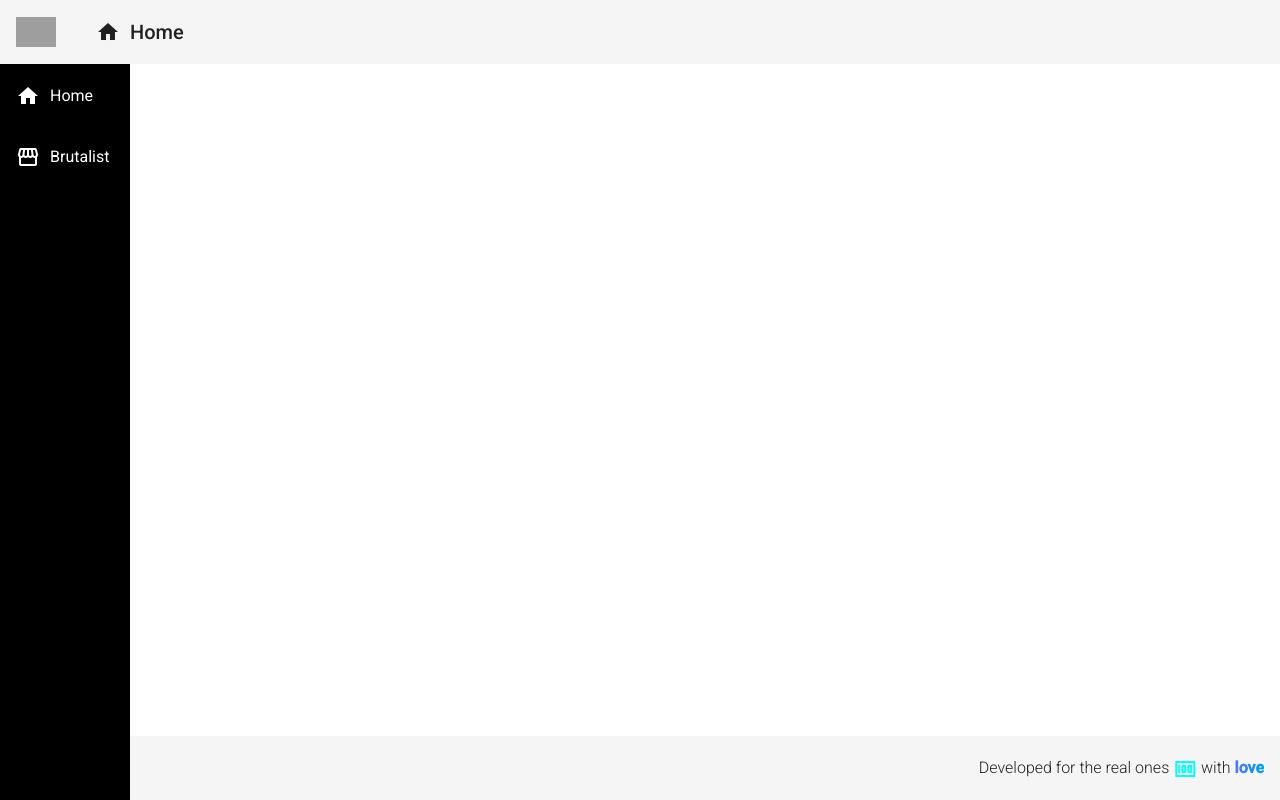
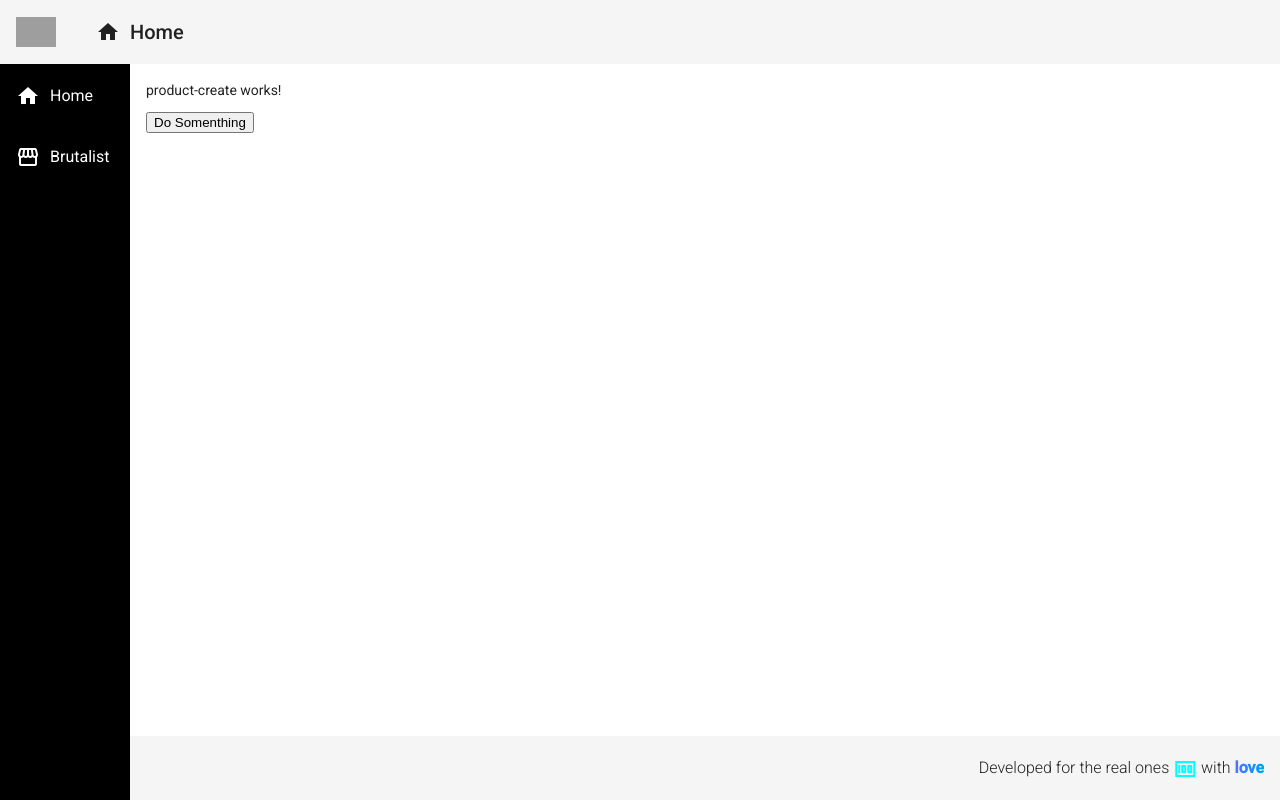
Before and after one commit to rakkuia/angularLearn, an Angular app in the folder 1_CRUD_ANGULAR/frontend/: page /brutalist/create in a window 1280 px wide. Before the commit this address led to /. Built offline with nearby package versions, Linux system fonts and the light colour scheme; grey boxes are pictures that could not be loaded.

Commit message:
bindings

```diff
--- a/1_CRUD_ANGULAR/frontend/src/app/app.module.ts
+++ b/1_CRUD_ANGULAR/frontend/src/app/app.module.ts
@@ -17,6 +17,7 @@
 import { ProductCrudComponent } from './views/product-crud/product-crud.component';
 import { BlueDirective } from './directives/blue.directive';
 import { ForDirective } from './directives/for.directive';
+import { ProductCreateComponent } from './components/product/product-create/product-create.component';
 
 @NgModule({
   declarations: [
@@ -28,6 +29,7 @@
     ProductCrudComponent,
     BlueDirective,
     ForDirective,
+    ProductCreateComponent,
   ],
   imports: [
     BrowserModule,
--- /dev/null
+++ b/1_CRUD_ANGULAR/frontend/src/app/components/product/product-create/product-create.component.html
@@ -0,0 +1,5 @@
+<p>
+product-create works!
+</p>
+
+<button (click)="doSomething()">Do Somenthing</button>
--- /dev/null
+++ b/1_CRUD_ANGULAR/frontend/src/app/components/product/product-create/product-create.component.ts
@@ -0,0 +1,20 @@
+import { Component, OnInit } from '@angular/core';
+
+@Component({
+  selector: 'app-product-create',
+  templateUrl: 'product-create.component.html',
+  styleUrls: ['./product-create.component.css'],
+})
+export class ProductCreateComponent implements OnInit {
+
+  something = "something";
+
+  constructor() { }
+
+  ngOnInit(): void {
+  }
+
+  doSomething(): void {
+    console.log('a');
+  }
+}
```
Also changed, not shown: 1_CRUD_ANGULAR/frontend/src/app/app-routing.module.ts (+7 -1 lines), 1_CRUD_ANGULAR/frontend/src/app/components/product/product-create/product-create.component.css (added).
